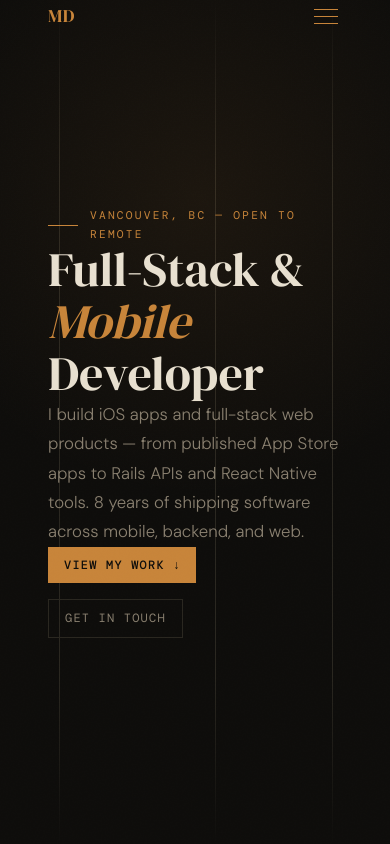
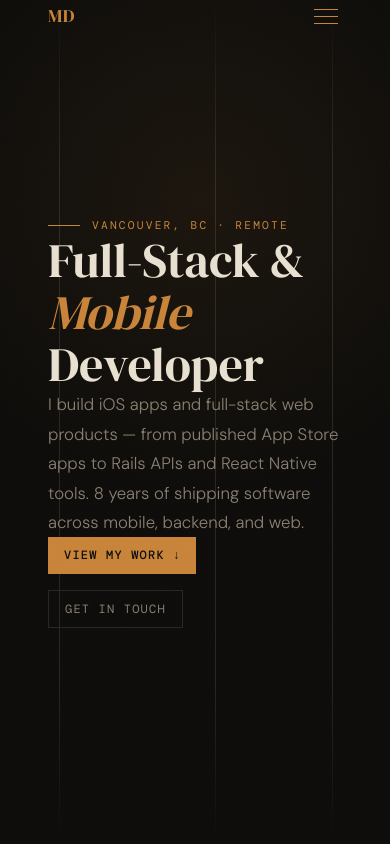
Before and after one commit to mdolancode/portfolio, a Next.js app: page / in a window 390 px wide. Shown: the top 844 px of the page. Built offline with nearby package versions, Linux system fonts and the light colour scheme; a web font is replaced by a local one.

Commit message:
Shorten hero eyebrow text for mobile

```diff
--- a/src/components/Hero.tsx
+++ b/src/components/Hero.tsx
@@ -62,7 +62,7 @@ export default function Hero() {
             className="font-mono text-[0.7rem] tracking-[0.2em] uppercase"
             style={{ color: 'var(--color-amber)' }}
           >
-            Vancouver, BC &mdash; Open to remote
+            Vancouver, BC &middot; Remote
           </span>
         </div>
 
```
